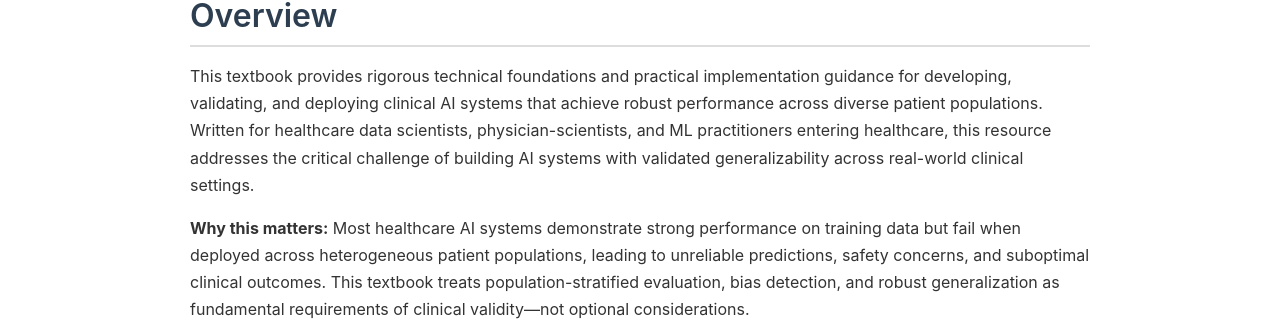
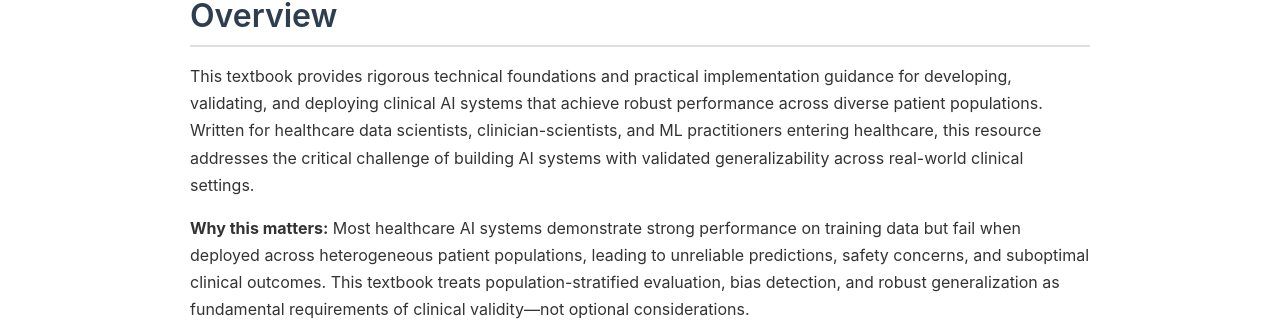
Before and after one commit to sanjaybasu/healthcare-ai-equity, a Jekyll site: the page built from index.md, in a window 1280 px wide and 900 px high. Shown: the part 362-683 px from the top of the window. Built offline with Jekyll 4.4.1, drawn with Linux system fonts in a browser that asks for light colours; nearby versions of some CDN libraries; some of the changed lines change nothing that is shown; some of the changed text lies outside the part shown.

Commit message:
Update index.md

```diff
--- a/index.md
+++ b/index.md
@@ -13,7 +13,7 @@
 
 ## Overview
 
-This textbook provides rigorous technical foundations and practical implementation guidance for developing, validating, and deploying clinical AI systems that achieve robust performance across diverse patient populations. Written for healthcare data scientists, physician-scientists, and ML practitioners entering healthcare, this resource addresses the critical challenge of building AI systems with validated generalizability across real-world clinical settings.
+This textbook provides rigorous technical foundations and practical implementation guidance for developing, validating, and deploying clinical AI systems that achieve robust performance across diverse patient populations. Written for healthcare data scientists, clinician-scientists, and ML practitioners entering healthcare, this resource addresses the critical challenge of building AI systems with validated generalizability across real-world clinical settings.
 
 **Why this matters:** Most healthcare AI systems demonstrate strong performance on training data but fail when deployed across heterogeneous patient populations, leading to unreliable predictions, safety concerns, and suboptimal clinical outcomes. This textbook treats population-stratified evaluation, bias detection, and robust generalization as fundamental requirements of clinical validity—not optional considerations.
 
@@ -54,118 +54,118 @@
 
 ### Part I: Foundations and Context
 
-**[Chapter 1: Clinical Informatics Foundations for Robust AI](chapters/chapter-01-clinical-informatics/)**
+**[Chapter 1: Clinical Informatics Foundations for Robust AI](https://sanjaybasu.github.io/healthcare-ai-equity/chapters/chapter-01-clinical-informatics/)**
 Why healthcare AI systems fail in real-world deployment, systematic performance gaps across populations, and the technical framework for building clinically valid AI.
 
-**[Chapter 2: Mathematical Foundations for Clinical AI](chapters/chapter-02-mathematical-foundations/)**
+**[Chapter 2: Mathematical Foundations for Clinical AI](https://sanjaybasu.github.io/healthcare-ai-equity/chapters/chapter-02-mathematical-foundations/)**
 Linear algebra, probability theory, optimization, and information theory—with healthcare applications demonstrating how mathematical choices affect generalizability.
 
-**[Chapter 3: Healthcare Data Engineering and Quality Assessment](chapters/chapter-03-healthcare-data-engineering/)**
+**[Chapter 3: Healthcare Data Engineering and Quality Assessment](https://sanjaybasu.github.io/healthcare-ai-equity/chapters/chapter-03-healthcare-data-engineering/)**
 EHR systems, FHIR standards, systematic missingness patterns, data quality metrics, and building robust data pipelines for clinical AI.
 
 ---
 
 ### Part II: Core Machine Learning Methods
 
-**[Chapter 4: Machine Learning Fundamentals with Population-Level Validation](chapters/chapter-04-machine-learning-fundamentals/)**
+**[Chapter 4: Machine Learning Fundamentals with Population-Level Validation](https://sanjaybasu.github.io/healthcare-ai-equity/chapters/chapter-04-machine-learning-fundamentals/)**
 Logistic regression, decision trees, random forests, and gradient boosting—with comprehensive evaluation frameworks including stratified performance analysis.
 
-**[Chapter 5: Deep Learning for Clinical Applications](chapters/chapter-05-deep-learning-healthcare/)**
+**[Chapter 5: Deep Learning for Clinical Applications](https://sanjaybasu.github.io/healthcare-ai-equity/chapters/chapter-05-deep-learning-healthcare/)**
 Neural architectures for tabular data, temporal models (RNNs, LSTMs, Transformers), and ensuring robust generalization in deep learning systems.
 
-**[Chapter 6: Natural Language Processing for Clinical Text](chapters/chapter-06-clinical-nlp/)**
+**[Chapter 6: Natural Language Processing for Clinical Text](https://sanjaybasu.github.io/healthcare-ai-equity/chapters/chapter-06-clinical-nlp/)**
 Clinical NER, relation extraction, linguistic variation in clinical documentation, and adapting foundation models for diverse clinical contexts.
 
-**[Chapter 7: Computer Vision for Medical Imaging](chapters/chapter-07-medical-imaging/)**
+**[Chapter 7: Computer Vision for Medical Imaging](https://sanjaybasu.github.io/healthcare-ai-equity/chapters/chapter-07-medical-imaging/)**
 CNNs for radiology and pathology, segmentation, detection pipelines, and addressing performance variation across imaging equipment and acquisition protocols.
 
-**[Chapter 8: Time Series Analysis for Clinical Data](chapters/chapter-08-clinical-time-series/)**
+**[Chapter 8: Time Series Analysis for Clinical Data](https://sanjaybasu.github.io/healthcare-ai-equity/chapters/chapter-08-clinical-time-series/)**
 Handling irregular sampling, missing data mechanisms, forecasting physiological signals, and validation strategies for temporal clinical models.
 
 ---
 
 ### Part III: Advanced Methods for Healthcare AI
 
-**[Chapter 9: Advanced Clinical NLP and Information Retrieval](chapters/chapter-09-advanced-clinical-nlp/)**
+**[Chapter 9: Advanced Clinical NLP and Information Retrieval](https://sanjaybasu.github.io/healthcare-ai-equity/chapters/chapter-09-advanced-clinical-nlp/)**
 Medical knowledge graphs, clinical question answering, evidence retrieval, and integrating structured/unstructured data in production systems.
 
-**[Chapter 10: Survival Analysis and Time-to-Event Modeling](chapters/chapter-10-survival-analysis/)**
+**[Chapter 10: Survival Analysis and Time-to-Event Modeling](https://sanjaybasu.github.io/healthcare-ai-equity/chapters/chapter-10-survival-analysis/)**
 Cox proportional hazards, competing risks, random survival forests, and comprehensive validation of time-to-event predictions across patient subgroups.
 
-**[Chapter 11: Causal Inference for Healthcare AI](chapters/chapter-11-causal-inference/)**
+**[Chapter 11: Causal Inference for Healthcare AI](https://sanjaybasu.github.io/healthcare-ai-equity/chapters/chapter-11-causal-inference/)**
 DAGs, potential outcomes, instrumental variables, difference-in-differences, and using causal methods to improve algorithmic generalizability.
 
-**[Chapter 12: Federated Learning and Privacy-Preserving AI](chapters/chapter-12-federated-learning-privacy/)**
+**[Chapter 12: Federated Learning and Privacy-Preserving AI](https://sanjaybasu.github.io/healthcare-ai-equity/chapters/chapter-12-federated-learning-privacy/)**
 Multi-site learning without centralizing data, differential privacy, secure aggregation, and ensuring performance across heterogeneous data sources.
 
-**[Chapter 13: Comprehensive Bias Detection and Mitigation](chapters/chapter-13-bias-detection/)**
+**[Chapter 13: Comprehensive Bias Detection and Mitigation](https://sanjaybasu.github.io/healthcare-ai-equity/chapters/chapter-13-bias-detection/)**
 Systematic approaches to detecting and addressing algorithmic underperformance throughout the ML lifecycle, with focus on intersectional analysis.
 
 ---
 
 ### Part IV: Validation, Interpretability, and Clinical Trust
 
-**[Chapter 14: Interpretability and Explainability for Clinical AI](chapters/chapter-14-interpretability-explainability/)**
+**[Chapter 14: Interpretability and Explainability for Clinical AI](https://sanjaybasu.github.io/healthcare-ai-equity/chapters/chapter-14-interpretability-explainability/)**
 SHAP, LIME, attention mechanisms, counterfactual explanations, and ensuring interpretability supports rather than obscures performance gaps.
 
-**[Chapter 15: Clinical Validation Frameworks and External Validity](chapters/chapter-15-validation-strategies/)**
+**[Chapter 15: Clinical Validation Frameworks and External Validity](https://sanjaybasu.github.io/healthcare-ai-equity/chapters/chapter-15-validation-strategies/)**
 Internal validation, external validation across sites, temporal validation, prospective evaluation, and comprehensive performance assessment strategies.
 
-**[Chapter 16: Uncertainty Quantification and Calibration](chapters/chapter-16-uncertainty-calibration/)**
+**[Chapter 16: Uncertainty Quantification and Calibration](https://sanjaybasu.github.io/healthcare-ai-equity/chapters/chapter-16-uncertainty-calibration/)**
 Bayesian approaches, conformal prediction, calibration assessment across patient subgroups, and communicating uncertainty to clinicians.
 
-**[Chapter 17: Regulatory Pathways and FDA Submissions](chapters/chapter-17-regulatory-considerations/)**
+**[Chapter 17: Regulatory Pathways and FDA Submissions](https://sanjaybasu.github.io/healthcare-ai-equity/chapters/chapter-17-regulatory-considerations/)**
 Software as Medical Device (SaMD), 510(k) pathways, predetermined change control plans, and demonstrating performance across relevant patient populations.
 
 ---
 
 ### Part V: Deployment and Real-World Implementation
 
-**[Chapter 18: Implementation Science for Clinical AI Systems](chapters/chapter-18-implementation-science/)**
+**[Chapter 18: Implementation Science for Clinical AI Systems](https://sanjaybasu.github.io/healthcare-ai-equity/chapters/chapter-18-implementation-science/)**
 Stakeholder engagement, workflow integration, clinician training, performance monitoring, and ensuring successful deployment across diverse settings.
 
-**[Chapter 19: Human-AI Collaboration in Clinical Practice](chapters/chapter-19-human-ai-collaboration/)**
+**[Chapter 19: Human-AI Collaboration in Clinical Practice](https://sanjaybasu.github.io/healthcare-ai-equity/chapters/chapter-19-human-ai-collaboration/)**
 Decision support design, cognitive load, automation bias, appropriate reliance, and fostering effective clinician-AI partnerships.
 
-**[Chapter 20: Post-Deployment Monitoring and Maintenance](chapters/chapter-20-monitoring-maintenance/)**
+**[Chapter 20: Post-Deployment Monitoring and Maintenance](https://sanjaybasu.github.io/healthcare-ai-equity/chapters/chapter-20-monitoring-maintenance/)**
 Continuous performance monitoring, distribution shift detection, fairness surveillance, model updating protocols, and responding to performance degradation.
 
-**[Chapter 21: Performance Metrics and Comprehensive Evaluation](chapters/chapter-21-health-equity-metrics/)**
+**[Chapter 21: Performance Metrics and Comprehensive Evaluation](https://sanjaybasu.github.io/healthcare-ai-equity/chapters/chapter-21-health-equity-metrics/)**
 Clinical outcome metrics, fairness measures, intersectional evaluation frameworks, and assessing real-world impact across patient populations.
 
 ---
 
 ### Part VI: Specialized Clinical Applications
 
-**[Chapter 22: Clinical Decision Support System Design](chapters/chapter-22-clinical-decision-support/)**
+**[Chapter 22: Clinical Decision Support System Design](https://sanjaybasu.github.io/healthcare-ai-equity/chapters/chapter-22-clinical-decision-support/)**
 Diagnostic support, treatment recommendations, alerts and warnings, and ensuring CDS systems improve outcomes across all patients.
 
-**[Chapter 23: Precision Medicine and Treatment Optimization](chapters/chapter-23-precision-medicine-genomics/)**
+**[Chapter 23: Precision Medicine and Treatment Optimization](https://sanjaybasu.github.io/healthcare-ai-equity/chapters/chapter-23-precision-medicine-genomics/)**
 Effect heterogeneity, treatment effect estimation, preference modeling, clinical pathway optimization, and personalizing care at scale.
 
-**[Chapter 24: Population Health Management and Risk Stratification](chapters/chapter-24-population-health-screening/)**
+**[Chapter 24: Population Health Management and Risk Stratification](https://sanjaybasu.github.io/healthcare-ai-equity/chapters/chapter-24-population-health-screening/)**
 Risk prediction, care management targeting, screening strategies, and ensuring population health tools identify patients with greatest clinical need.
 
-**[Chapter 25: Social Determinants of Health in Clinical Models](chapters/chapter-25-sdoh-integration/)**
+**[Chapter 25: Social Determinants of Health in Clinical Models](https://sanjaybasu.github.io/healthcare-ai-equity/chapters/chapter-25-sdoh-integration/)**
 Linking clinical and community data, neighborhood effects, environmental exposures, and incorporating social context into predictive models.
 
 ---
 
 ### Part VII: Emerging Methods and Future Directions
 
-**[Chapter 26: Large Language Models in Clinical Settings](chapters/chapter-26-llms-in-healthcare/)**
+**[Chapter 26: Large Language Models in Clinical Settings](https://sanjaybasu.github.io/healthcare-ai-equity/chapters/chapter-26-llms-in-healthcare/)**
 Clinical documentation, patient education at appropriate literacy levels, medical question answering, bias in foundation models, and safe LLM deployment.
 
-**[Chapter 27: Multi-Modal Learning for Clinical AI](chapters/chapter-27-multimodal-learning/)**
+**[Chapter 27: Multi-Modal Learning for Clinical AI](https://sanjaybasu.github.io/healthcare-ai-equity/chapters/chapter-27-multimodal-learning/)**
 Integrating imaging, text, time series, and structured data; fusion architectures; handling missing modalities in diverse clinical contexts.
 
-**[Chapter 28: Continual Learning and Model Updating Strategies](chapters/chapter-28-continual-learning/)**
+**[Chapter 28: Continual Learning and Model Updating Strategies](https://sanjaybasu.github.io/healthcare-ai-equity/chapters/chapter-28-continual-learning/)**
 Managing distribution shift, catastrophic forgetting, performance-preserving updates, and governance frameworks for evolving clinical AI.
 
-**[Chapter 29: AI for Resource-Limited Clinical Settings](chapters/chapter-29-global-health-ai/)**
+**[Chapter 29: AI for Resource-Limited Clinical Settings](https://sanjaybasu.github.io/healthcare-ai-equity/chapters/chapter-29-global-health-ai/)**
 Offline-capable systems, low-resource imaging, task-shifting, mobile health, and building AI that functions where healthcare resources are most constrained.
 
-**[Chapter 30: Research Frontiers in Robust Clinical AI](chapters/chapter-30-research-frontiers-equity/)**
+**[Chapter 30: Research Frontiers in Robust Clinical AI](https://sanjaybasu.github.io/healthcare-ai-equity/chapters/chapter-30-research-frontiers-equity/)**
 Learning from limited data, algorithmic approaches to health disparities, environmental health integration, intersectional analysis methods, and future directions.
 
 ---
@@ -309,16 +309,10 @@
 
 ---
 
-
 ## Version History and Roadmap
 
 **Current Version:** 1.0 (October 2025)
 **Major Updates:** Weekly automated literature integration
-**Next Planned Additions:**
-- Chapter 31: Reinforcement Learning for Clinical Decision Support
-- Chapter 32: Fairness in Generative AI for Healthcare
-- Expanded case studies from international deployments
-- Interactive visualization tools for fairness metrics
 
 See the GitHub repository for detailed changelog and upcoming features.
 
```
